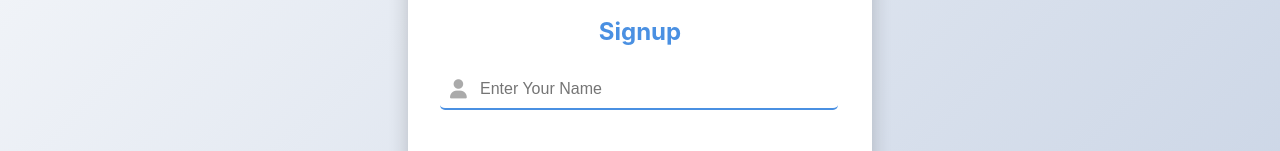
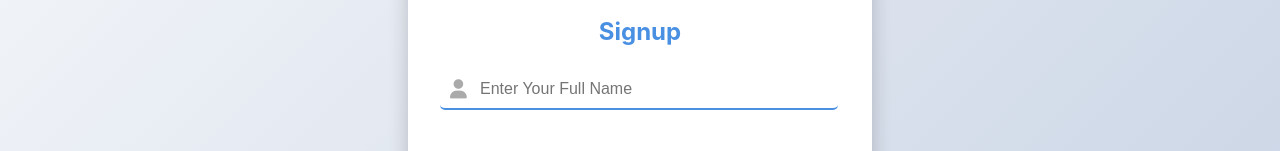
Before and after one commit to KalisettiRamyaSudha/SE_Project, a React (Create React App) app in the folder frontend/: page /signup in a window 1280 px wide. Shown: the part 213-364 px from the top of the page. Built offline with nearby package versions, Linux system fonts and the light colour scheme.

Commit message:
Update sign up placeholder

```diff
--- a/frontend/src/Components/Signup/Signup.jsx
+++ b/frontend/src/Components/Signup/Signup.jsx
@@ -58,7 +58,7 @@ const Signup = () => {
           <i className={`fas fa-user ${styles.icon}`}></i>
           <input
             autoFocus
-            placeholder="Enter Your Name"
+            placeholder="Enter Your Full Name"
             type="text"
             name="name"
             onChange={handleChange}
```
